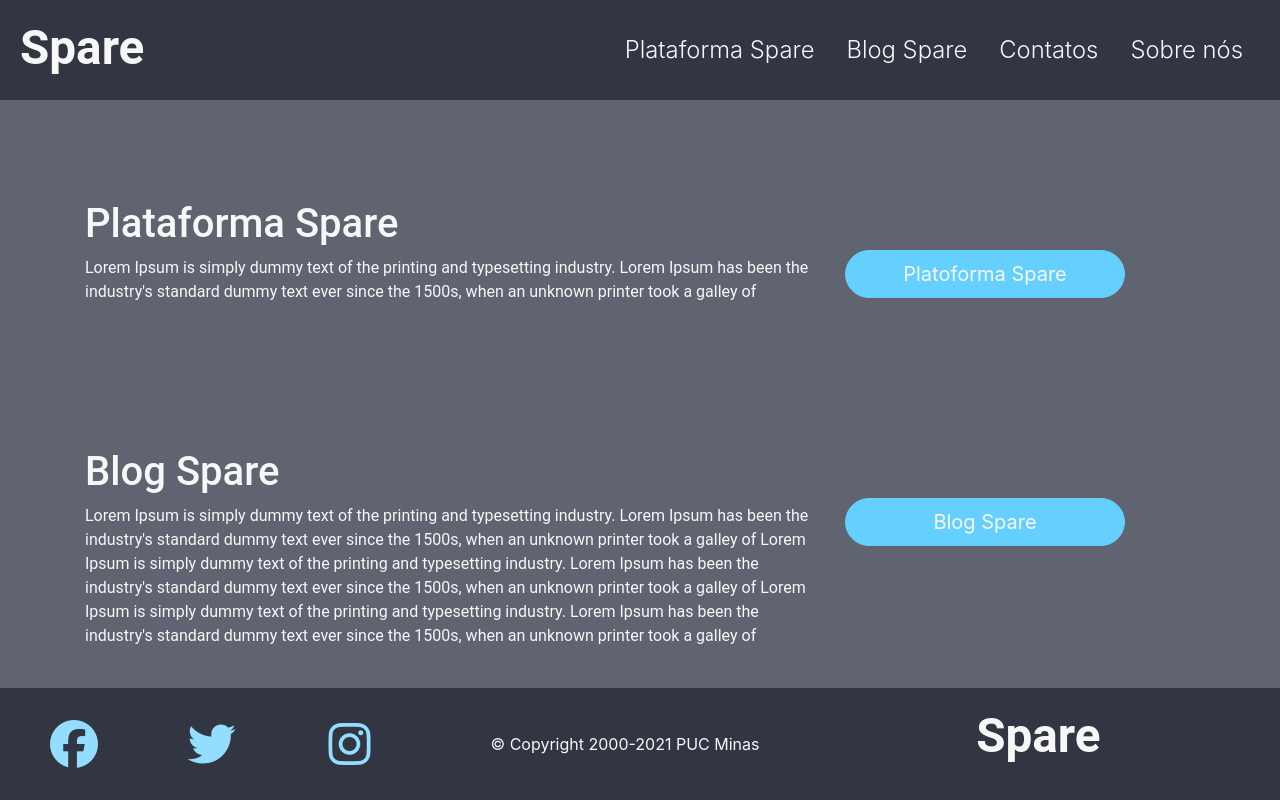
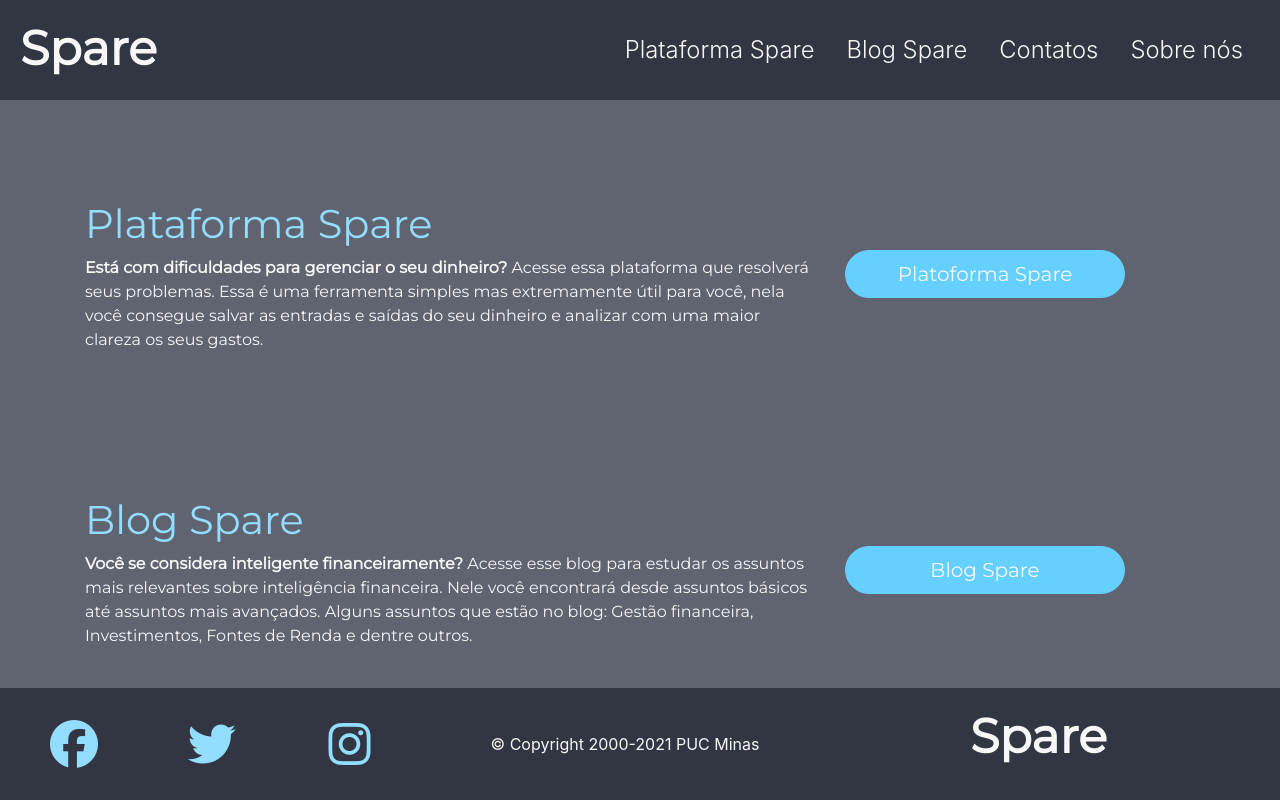
Before and after one commit to ICEI-PUC-Minas-PPLCC-TI/tiaw-ppl-cc-m-20211-grupo-10-financas, a PHP site: page /home_page.html in a window 1280 px wide. Run offline with PHP 8.4, Linux system fonts and the light colour scheme; some libraries are stand-ins or nearby versions.

Commit message:
Update2.0

```diff
--- a/src/header_footer.html
+++ b/src/header_footer.html
@@ -20,6 +20,9 @@
       src="https://kit.fontawesome.com/5efd0e313d.js"
       crossorigin="anonymous"
     ></script>
+    <!-- Google Fonts -->
+    <link rel="preconnect" href="https://fonts.gstatic.com">
+    <link href="https://fonts.googleapis.com/css2?family=Montserrat:wght@200;400&display=swap" rel="stylesheet">
   </head>
 
   <body class="body">
--- a/src/home_page.html
+++ b/src/home_page.html
@@ -20,6 +20,9 @@
       src="https://kit.fontawesome.com/5efd0e313d.js"
       crossorigin="anonymous"
     ></script>
+    <!-- Google Fonts -->
+    <link rel="preconnect" href="https://fonts.gstatic.com">
+    <link href="https://fonts.googleapis.com/css2?family=Montserrat:wght@200;400&display=swap" rel="stylesheet">
   </head>
 
   <body class="body">
@@ -51,11 +54,9 @@
       <div class="container container_plataforma">
         <div class="row">
           <div class="col-12 col-sm-12 col-md-12 col-lg-8 title_text">
-            <h1 class="title">Plataforma Spare</h1>
+            <h1 class="title_blue">Plataforma Spare</h1>
             <p class="text">
-              Lorem Ipsum is simply dummy text of the printing and typesetting
-              industry. Lorem Ipsum has been the industry's standard dummy text
-              ever since the 1500s, when an unknown printer took a galley of
+              <span class="pergunta">Está com dificuldades para gerenciar o seu dinheiro?</span> Acesse essa plataforma que resolverá seus problemas. Essa é uma ferramenta simples mas extremamente útil para você, nela você consegue salvar as entradas e saídas do seu dinheiro e analizar com uma maior clareza os seus gastos.
             </p>
           </div>
           <div class="col-12 col-sm-12 col-md-12 col-lg-4">
@@ -71,17 +72,9 @@
       <div class="container container_blog">
         <div class="row">
           <div class="col-12 col-sm-12 col-md-12 col-lg-8 title_text">
-            <h1 class="title">Blog Spare</h1>
+            <h1 class="title_blue">Blog Spare</h1>
             <p class="text">
-              Lorem Ipsum is simply dummy text of the printing and typesetting
-              industry. Lorem Ipsum has been the industry's standard dummy text
-              ever since the 1500s, when an unknown printer took a galley of
-              Lorem Ipsum is simply dummy text of the printing and typesetting
-              industry. Lorem Ipsum has been the industry's standard dummy text
-              ever since the 1500s, when an unknown printer took a galley of
-              Lorem Ipsum is simply dummy text of the printing and typesetting
-              industry. Lorem Ipsum has been the industry's standard dummy text
-              ever since the 1500s, when an unknown printer took a galley of
+              <span class="pergunta">Você se considera inteligente financeiramente?</span> Acesse esse blog para estudar os assuntos mais relevantes sobre inteligência financeira. Nele você encontrará desde assuntos básicos até assuntos mais avançados. Alguns assuntos que estão no blog: Gestão financeira, Investimentos, Fontes de Renda e dentre outros.
             </p>
           </div>
           <div class="col-12 col-sm-12 col-md-12 col-lg-4">
--- a/src/styles/header_footer.css
+++ b/src/styles/header_footer.css
@@ -28,7 +28,7 @@
 }
 
 .logo{
-    font-family: Roboto;
+    font-family: 'Montserrat', sans-serif;
     font-style: normal;
     font-weight: bold;
     font-size: 47.6585px;
@@ -89,7 +89,7 @@
 }
 
 .logo_footer {
-    font-family: Roboto;
+    font-family: 'Montserrat', sans-serif;
     font-style: normal;
     font-weight: bold;
     font-size: 47.6585px;
--- a/src/styles/home_page.css
+++ b/src/styles/home_page.css
@@ -9,17 +9,34 @@
 
 .title_text {
     color: #f7f7f7;
-    font-family: Roboto;
-    font-style: normal;
+    font-family: 'Montserrat', sans-serif;
 }
+
+.title_blue{
+    color: #93deff;
+}
+
+.pergunta{
+    font-weight:bold ;
+}
+
 
 @media screen and (max-width:990px){
     .btn{
         width: 50% !important;
         margin-top: 0px !important;
     }
+
+    .container_plataforma{
+        margin-top: 55px;
+    }
 }
-
+@media screen and (max-width: 450px){
+    .btn{
+        width: 85% !important;
+        margin-top: 0px !important;
+    }
+}
 
 .btn-lg{
     border-radius: 30px;
@@ -31,6 +48,7 @@
     border-color: #65d0fd;
     margin-top:50px;
     width:80%;
+    font-family: 'Montserrat', sans-serif;
 }
 
 .btn-primary:hover{
```
Also changed, not shown: src/about_contact_page.html (+17 -5 lines), src/styles/about_contact.css (+12 -8 lines).
